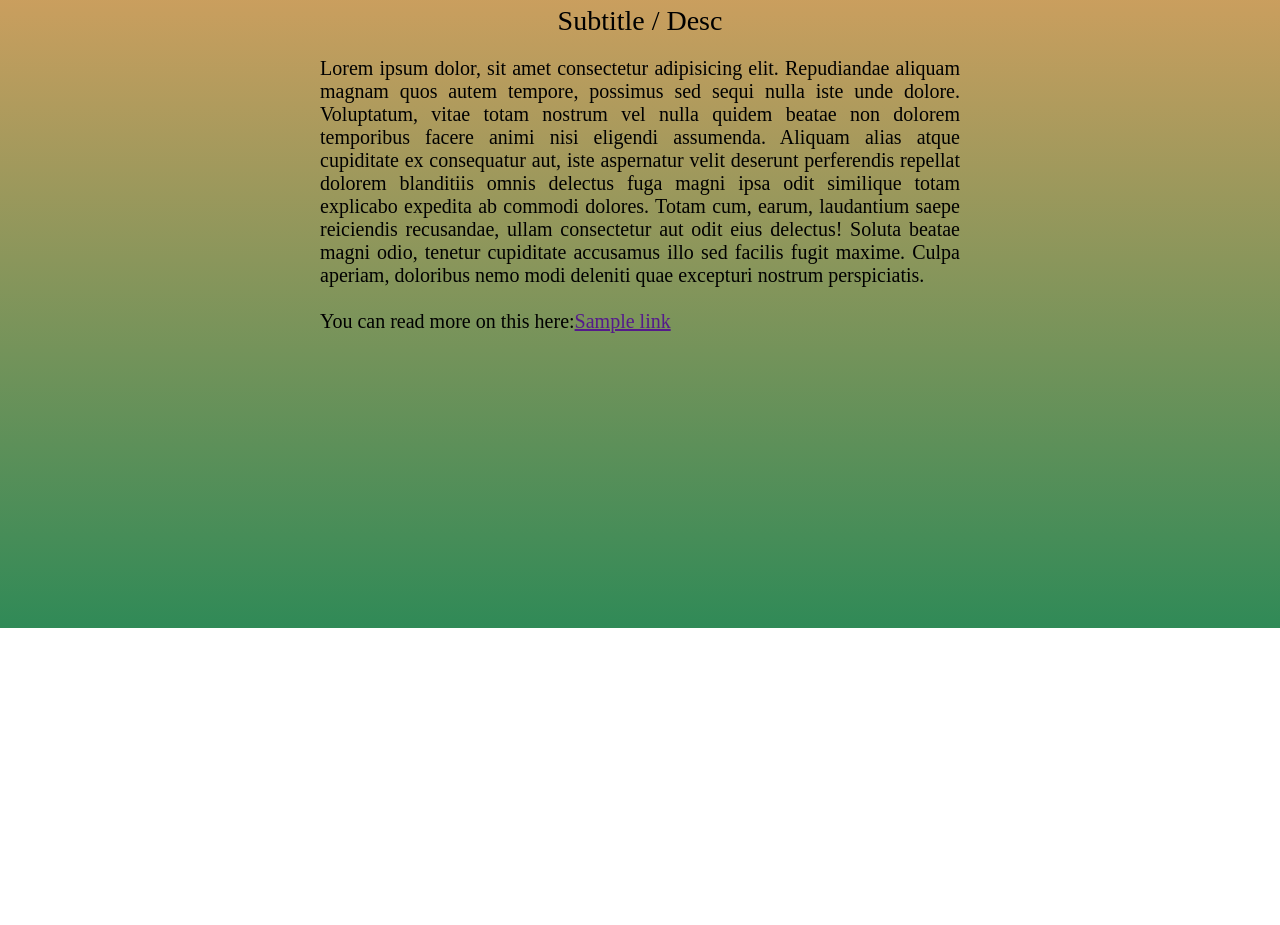
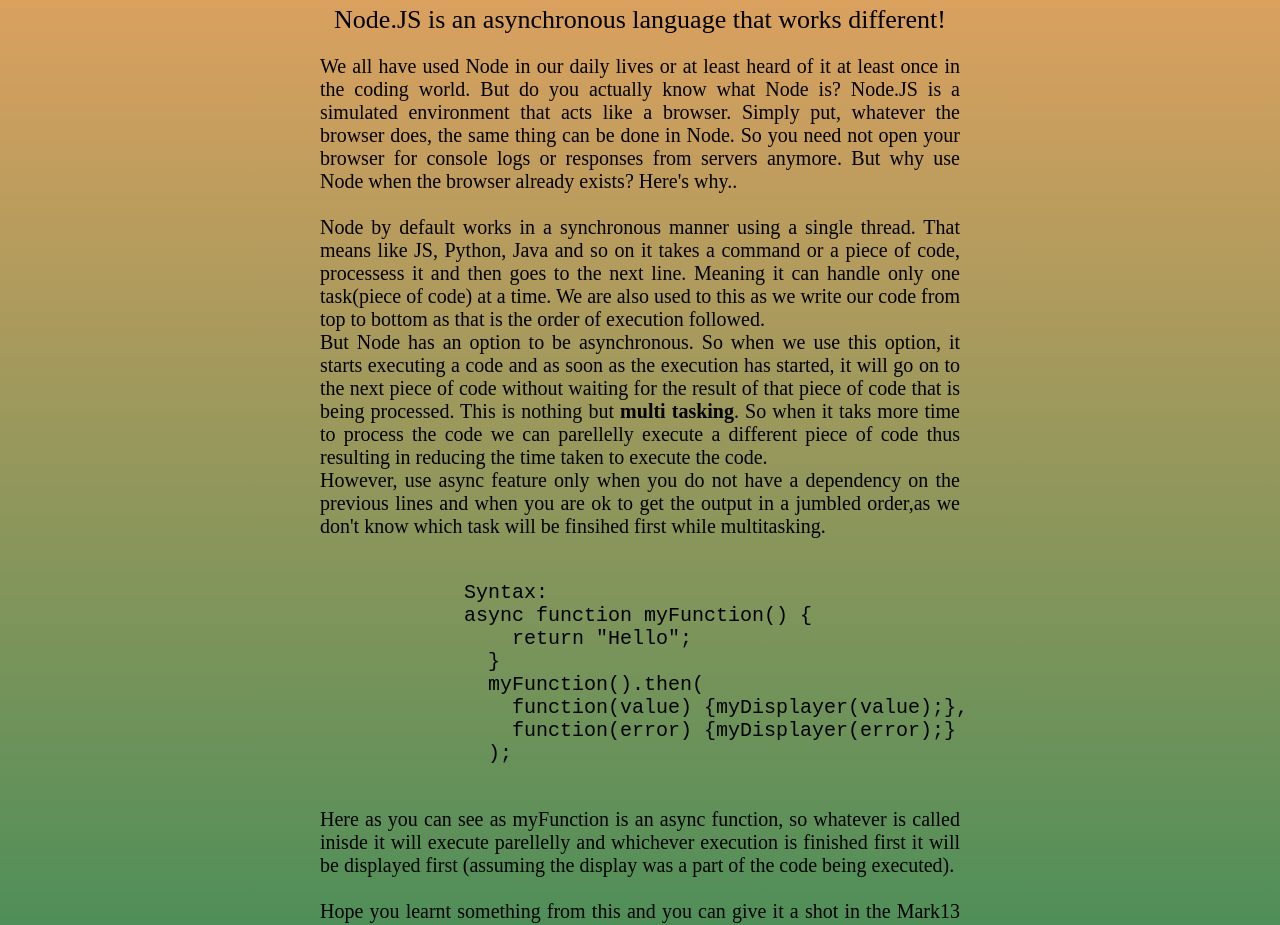
Before and after one commit to Kamesh0603/Blog1, a plain HTML site: page index.html in a window 1280 px wide. Shown: the part 172-1097 px from the top of the page. Before the commit the page ends 800 px from the top, so only its background shows below. Drawn offline with Linux system fonts and the light colour scheme.

Commit message:
Updating content

```diff
--- a/async_node.css
+++ b/async_node.css
@@ -6,7 +6,7 @@
 }
 .parentContainer{
     width: 60vw;
-    height: 70vh;
+    height: fit-content;
     text-align: center;
     margin: 15vh auto;
 
@@ -16,7 +16,7 @@
     margin: 2.5vh 0px;
 }
 .subtitle{
-    font-size: 28px;
+    font-size: 26px;
     margin: 2.5vh 0px;
 
 }
--- a/index.html
+++ b/index.html
@@ -9,19 +9,48 @@
     </head>
     <body>
         <div class="parentContainer">
-        <div class="title">Blog1</div>
-        <div class="subtitle">Subtitle / Desc</div>
+        <div class="title">Node is not in sync!</div>
+        <div class="subtitle">Node.JS is an asynchronous language that works different!</div>
         <div class="text">
-            Lorem ipsum dolor, sit amet consectetur adipisicing elit. Repudiandae aliquam magnam quos autem
-            tempore, possimus sed sequi nulla iste unde dolore. Voluptatum, vitae totam nostrum vel nulla
-            quidem beatae non dolorem temporibus facere animi nisi eligendi assumenda. Aliquam alias atque
-            cupiditate ex consequatur aut, iste aspernatur velit deserunt perferendis repellat dolorem blanditiis
-            omnis delectus fuga magni ipsa odit similique totam explicabo expedita ab commodi dolores. Totam cum,
-            earum, laudantium saepe reiciendis recusandae, ullam consectetur aut odit eius delectus! Soluta beatae
-            magni odio, tenetur cupiditate accusamus illo sed facilis fugit maxime. Culpa aperiam, doloribus
-            nemo modi deleniti quae excepturi nostrum perspiciatis.
+            We all have used Node in our daily lives or at least heard of it at least
+            once in the coding world. But do you actually know what Node is?
+            Node.JS is a simulated environment that acts like a browser. Simply put, whatever the
+            browser does, the same thing can be done in Node. So you need not open your browser for
+            console logs or responses from servers anymore. But why use Node when the browser already exists?
+            Here's why..
             <br><br>
-            You can read more on this here:<a href="">Sample link</a>
+            Node by default works in a synchronous manner using a single thread. That means like JS, Python,
+            Java and so on it takes a command or a piece of code, processess it and then goes to the next line.
+            Meaning it can handle only one task(piece of code) at a time. We are also used to this as we write
+            our code from top to bottom as that is the order of execution followed. <br>
+            But Node has an option to be asynchronous. So when we use this option, it starts executing a code
+            and as soon as the execution has started, it will go on to the next piece of code without waiting for
+            the result of that piece of code that is being processed. This is nothing but <b>multi tasking</b>.
+            So when it taks more time to process the code we can parellelly execute a different piece of code
+            thus resulting in reducing the time taken to execute the code.
+            <br>
+            However, use async feature only when you do not have a dependency on the previous lines and when
+            you are ok to get the output in a jumbled order,as we don't know which task will be finsihed
+            first while multitasking.
+            <br><br>
+            <pre>
+            Syntax:
+            async function myFunction() {
+                return "Hello";
+              }
+              myFunction().then(
+                function(value) {myDisplayer(value);},
+                function(error) {myDisplayer(error);}
+              );
+            </pre>
+            Here as you can see as myFunction is an async function, so whatever is called inisde it will
+            execute parellelly and whichever execution is finished first it will be displayed first (assuming
+            the display was a part of the code being executed).
+            <br><br>
+            Hope you learnt something from this and you can give it a shot in the Mark13 assignment
+            where we need to have the DSA for different formats of date.
+            <br><br><br>
+            <div style="text-align:center ;"><b>Have a great day!</b></div>
         </div>
         </div>
     </body>
```
